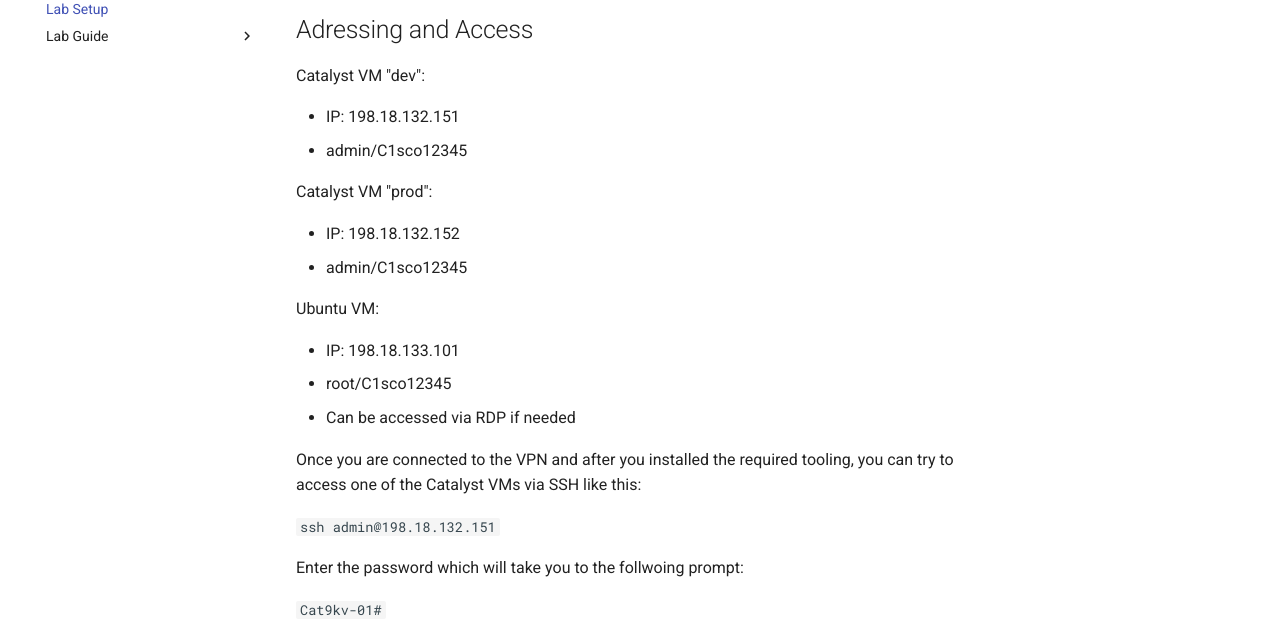
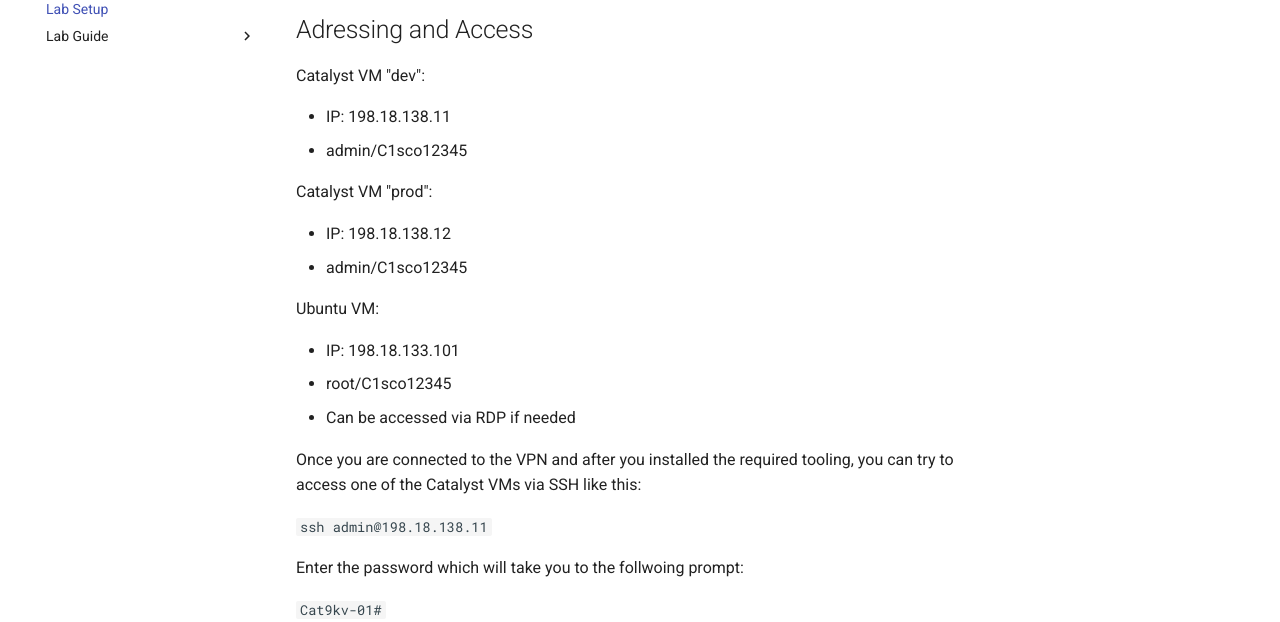
Before and after one commit to moore-automation/local_dev_to_cicd, an MkDocs documentation site: the page built from docs/lab_setup_connect.md, in a window 1280 px wide and 900 px high, scrolled down 751 px. Shown: the part 153-775 px from the top of the window. Built offline with MkDocs 1.6.1 and Material for MkDocs 9.7.7, drawn with Linux system fonts in a browser that asks for light colours; comment, search, counter and statistics services are not loaded.

Commit message:
Update to addressing

```diff
--- a/docs/lab_setup_connect.md
+++ b/docs/lab_setup_connect.md
@@ -17,12 +17,12 @@
 
 Catalyst VM "dev":
 
-- IP: 198.18.132.151
+- IP: 198.18.138.11
 - admin/C1sco12345
 
 Catalyst VM "prod":
 
-- IP: 198.18.132.152
+- IP: 198.18.138.12
 - admin/C1sco12345
 
 Ubuntu VM:
@@ -33,7 +33,7 @@
 
 Once you are connected to the VPN and after you installed the required tooling, you can try to access one of the Catalyst VMs via SSH like this:
 
-`ssh admin@198.18.132.151`
+`ssh admin@198.18.138.11`
 
 Enter the password which will take you to the follwoing prompt:
 
```
Also changed, not shown: docs/Lab_Guide/hands_on_01_section_a.md (+1 -1 lines), docs/Lab_Guide/hands_on_01_section_b.md (+1 -1 lines), 8 other files.
